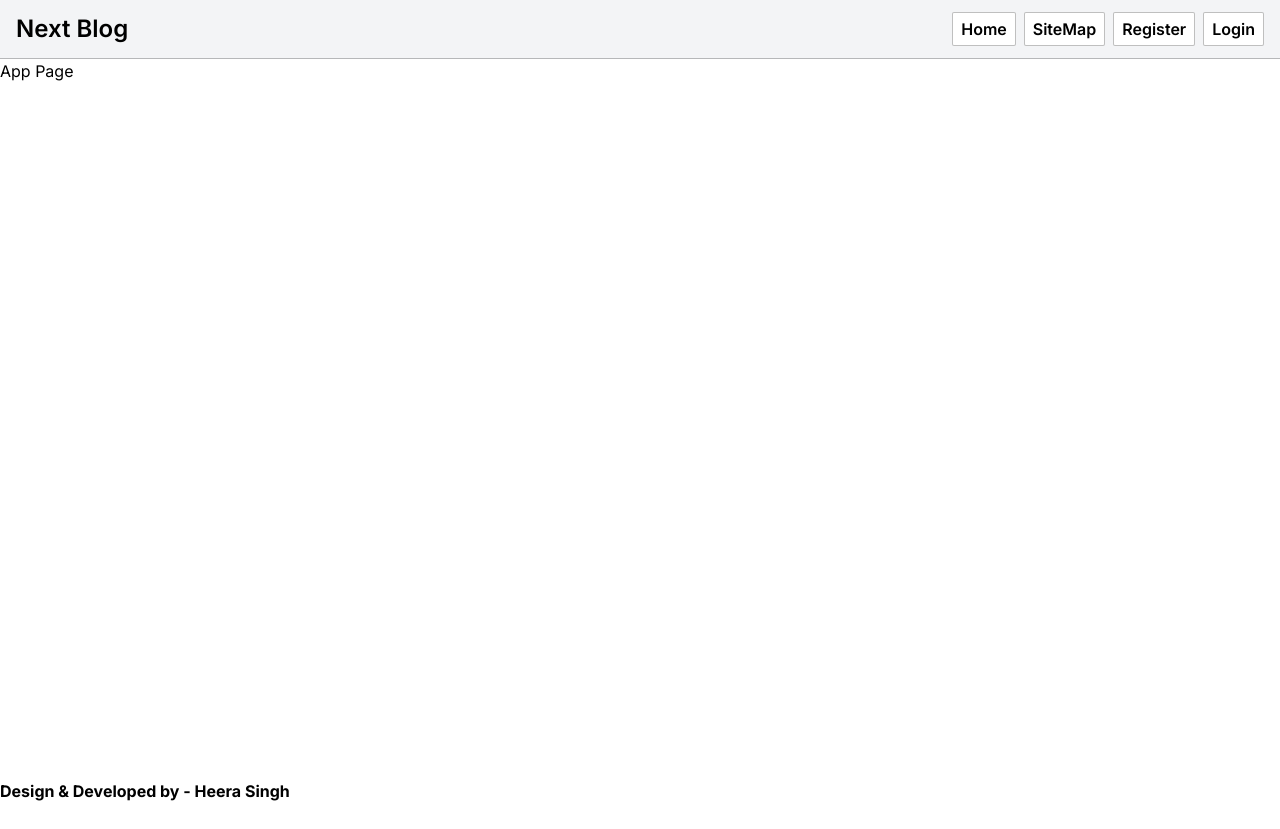
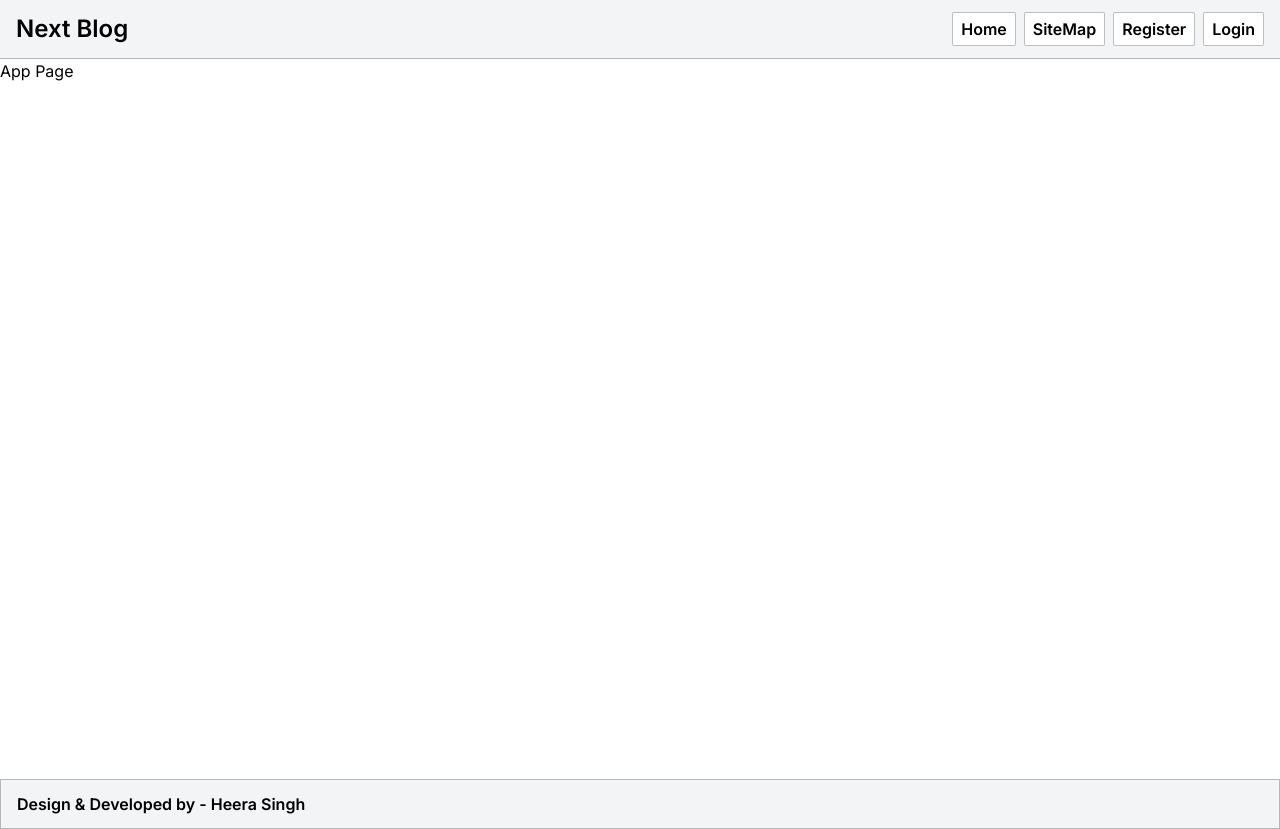
Before and after one commit to heera9331/next-blog, a Next.js app: page / in a window 1280 px wide. Before the commit the page ends 803 px from the top, so only its background shows below. Built offline with nearby package versions, Linux system fonts and the light colour scheme.

Commit message:
footer designed

```diff
--- a/components/Footer/Footer.tsx
+++ b/components/Footer/Footer.tsx
@@ -3,8 +3,8 @@ import React from "react"
 
 const Footer: React.FC = () => {
     return (
-        <footer className="">
-            <b className="text-center">Design & Developed by - Heera Singh</b>
+        <footer className="bg-gray-100 border border-black border-opacity-25 flex justify-between px-4 items-center py-3 text-center font-semibold">
+            Design & Developed by - Heera Singh
         </footer>
     )
 }
```
